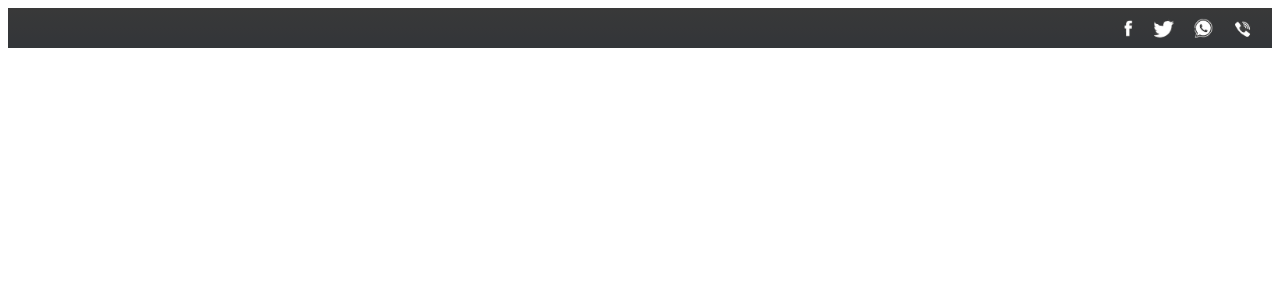
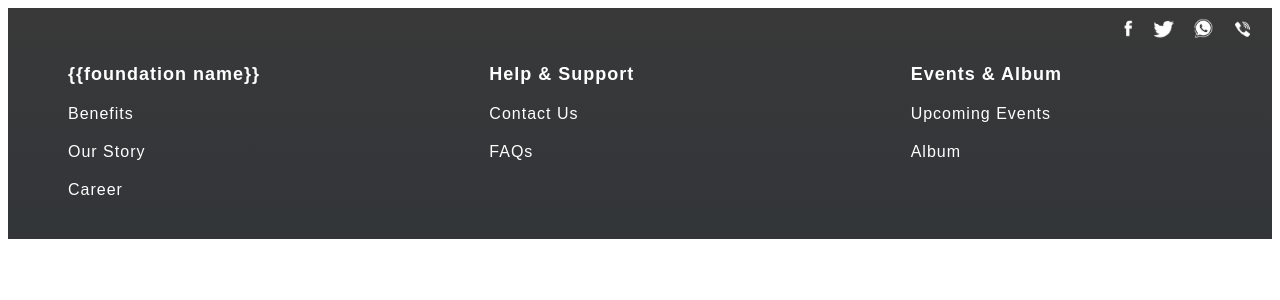
Before and after one commit to com-chaitu/cheyutha, an Angular app: page / in a window 1280 px wide. Shown: the top 300 px of the page. Built offline with nearby package versions, Linux system fonts and the light colour scheme.

Commit message:
Update footer.component.scss

```diff
--- a/src/app/footer/footer.component.scss
+++ b/src/app/footer/footer.component.scss
@@ -66,7 +66,6 @@
 /* Navigation Elements Styles */
 .navigationalElements {
     padding: 0px 20px 20px 60px;
-    float: left;
     width: 100%;
 }
 
```
